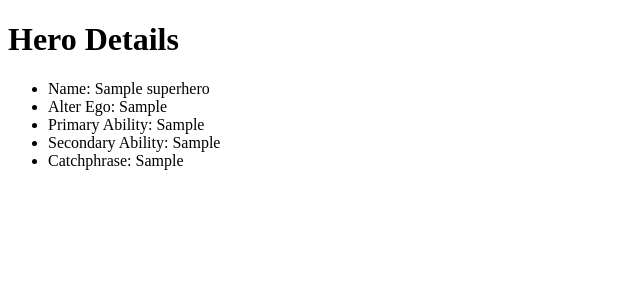
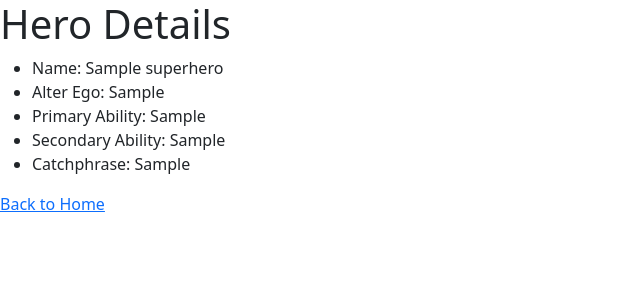
Before and after one commit to almessier/superhero_project, a Django app: page /superheroes/1/ in a window 1280 px wide. Shown: the top 300 px of the page, without its empty margins (0-640 px from the left). Run offline with Django 3.2, Linux system fonts and the light colour scheme; tables that the repository leaves empty hold one stand-in row (values such as "Sample post").

Commit message:
Added a back_to_index function in views.py and added a path for it in superheroes/urls.py. Put an a tag in detail.html to url to make use of the new function. Linked all html files to Bootstrap CDN.

```diff
--- a/superhero_project/superheroes/templates/superheroes/create.html
+++ b/superhero_project/superheroes/templates/superheroes/create.html
@@ -5,6 +5,8 @@
     <meta charset="UTF-8">
     <meta http-equiv="X-UA-Compatible" content="IE=edge">
     <meta name="viewport" content="width=device-width, initial-scale=1.0">
+    <link rel="stylesheet" href="https://cdn.jsdelivr.net/npm/bootstrap@5.1.1/dist/css/bootstrap.min.css"
+        integrity="sha384-F3w7mX95PdgyTmZZMECAngseQB83DfGTowi0iMjiWaeVhAn4FJkqJByhZMI3AhiU" crossorigin="anonymous">
     <title>Create New Hero</title>
 </head>
 
--- a/superhero_project/superheroes/templates/superheroes/detail.html
+++ b/superhero_project/superheroes/templates/superheroes/detail.html
@@ -5,6 +5,8 @@
     <meta charset="UTF-8">
     <meta http-equiv="X-UA-Compatible" content="IE=edge">
     <meta name="viewport" content="width=device-width, initial-scale=1.0">
+    <link rel="stylesheet" href="https://cdn.jsdelivr.net/npm/bootstrap@5.1.1/dist/css/bootstrap.min.css"
+        integrity="sha384-F3w7mX95PdgyTmZZMECAngseQB83DfGTowi0iMjiWaeVhAn4FJkqJByhZMI3AhiU" crossorigin="anonymous">
     <title>Hero Details</title>
 </head>
 
@@ -27,6 +29,7 @@
             Catchphrase: {{single_hero.catch_phrase}}
         </li>
     </ul>
+    <a href="{% url 'superheroes:back_to_index' %}">Back to Home</a>
 </body>
 
 </html>
--- a/superhero_project/superheroes/templates/superheroes/edit.html
+++ b/superhero_project/superheroes/templates/superheroes/edit.html
@@ -5,6 +5,8 @@
     <meta charset="UTF-8">
     <meta http-equiv="X-UA-Compatible" content="IE=edge">
     <meta name="viewport" content="width=device-width, initial-scale=1.0">
+    <link rel="stylesheet" href="https://cdn.jsdelivr.net/npm/bootstrap@5.1.1/dist/css/bootstrap.min.css"
+        integrity="sha384-F3w7mX95PdgyTmZZMECAngseQB83DfGTowi0iMjiWaeVhAn4FJkqJByhZMI3AhiU" crossorigin="anonymous">
     <title>Edit Superhero</title>
 </head>
 
--- a/superhero_project/superheroes/templates/superheroes/index.html
+++ b/superhero_project/superheroes/templates/superheroes/index.html
@@ -5,6 +5,8 @@
     <meta charset="UTF-8">
     <meta http-equiv="X-UA-Compatible" content="IE=edge">
     <meta name="viewport" content="width=device-width, initial-scale=1.0">
+    <link rel="stylesheet" href="https://cdn.jsdelivr.net/npm/bootstrap@5.1.1/dist/css/bootstrap.min.css"
+        integrity="sha384-F3w7mX95PdgyTmZZMECAngseQB83DfGTowi0iMjiWaeVhAn4FJkqJByhZMI3AhiU" crossorigin="anonymous">
     <title>Superhero Index</title>
 </head>
 
--- a/superhero_project/superheroes/urls.py
+++ b/superhero_project/superheroes/urls.py
@@ -8,5 +8,6 @@ urlpatterns = [
     path('<int:hero_id>/', views.detail, name='detail'),
     path('new/', views.create, name='create'),
     path('<int:hero_id>/edit/', views.edit, name='edit'),
-    path('<int:hero_id>/delete/', views.delete, name='delete')
+    path('<int:hero_id>/delete/', views.delete, name='delete'),
+    path('back_to_index/', views.back_to_index, name='back_to_index')
 ]
--- a/superhero_project/superheroes/views.py
+++ b/superhero_project/superheroes/views.py
@@ -55,3 +55,6 @@ def delete(request, hero_id):
     single_hero = Superhero.objects.get(pk=hero_id)
     single_hero.delete()
     return HttpResponseRedirect(reverse('superheroes:index'))
+
+def back_to_index(request):
+    return HttpResponseRedirect(reverse('superheroes:index'))
```
